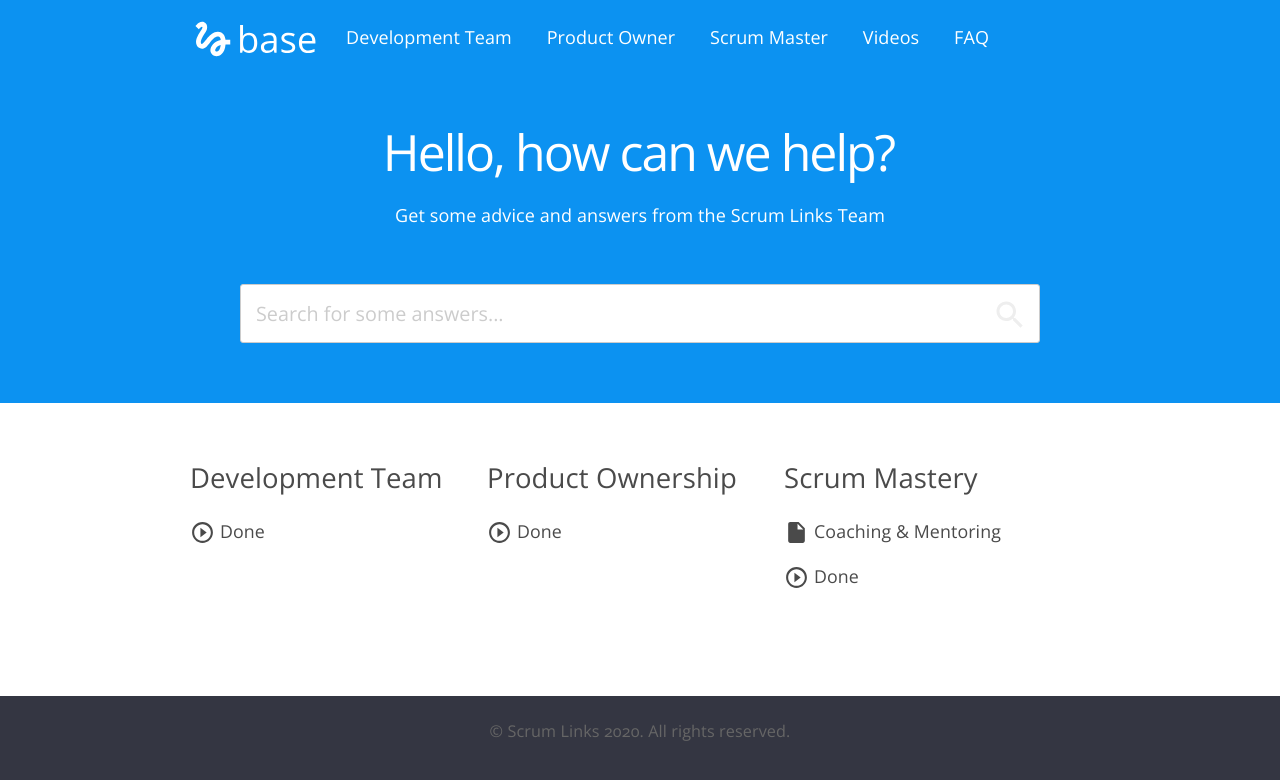
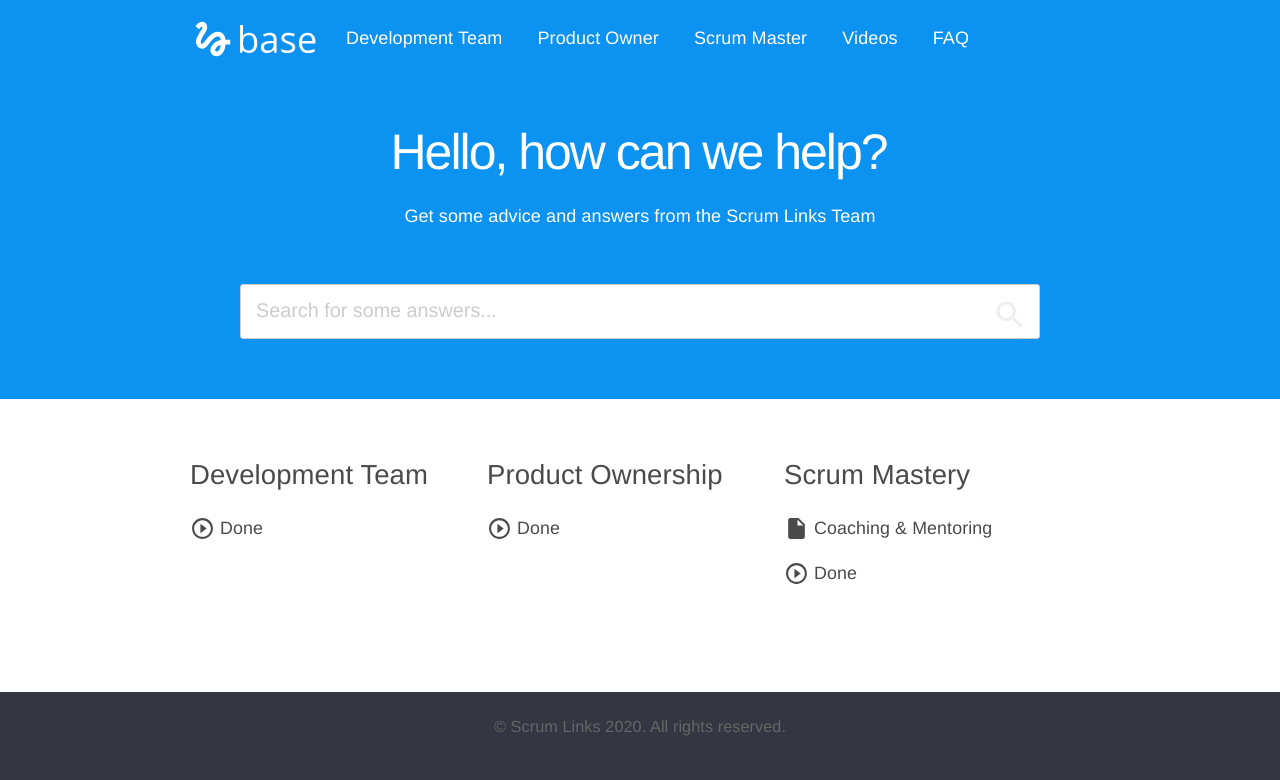
Before and after one commit to IamJackReed/base, a Jekyll site: the page built from index.html, in a window 1280 px wide. Shown: the top 780 px of the page. Built offline with Jekyll 4.4.1, drawn with Linux system fonts in a browser that asks for light colours; nearby versions of some CDN libraries.

Commit message:
Update typography.scss

```diff
--- a/_sass/typography.scss
+++ b/_sass/typography.scss
@@ -9,7 +9,7 @@ html {
 body {
 	height: 100%;
 	max-height: 100%;
-	font-family: "helvetica neue", serif;
+	font-family: "Helvetica Neue", serif;
 	letter-spacing: 0.01rem;
 	font-size: 1.8em;
 	line-height: 1.75em;
@@ -25,7 +25,7 @@ input, label, select, textarea, table, header, footer, .categories, .listing, .s
 	-webkit-font-feature-settings: 'dlig' 1, 'liga' 1, 'lnum' 1, 'kern' 1;
 	-moz-font-feature-settings: 'dlig' 1, 'liga' 1, 'lnum' 1, 'kern' 1;
 	-o-font-feature-settings: 'dlig' 1, 'liga' 1, 'lnum' 1, 'kern' 1;
-	font-family: "Open Sans", sans-serif;
+	font-family: "Helvetica Neue", sans-serif;
 	text-rendering: geometricPrecision;
 }
 
```
